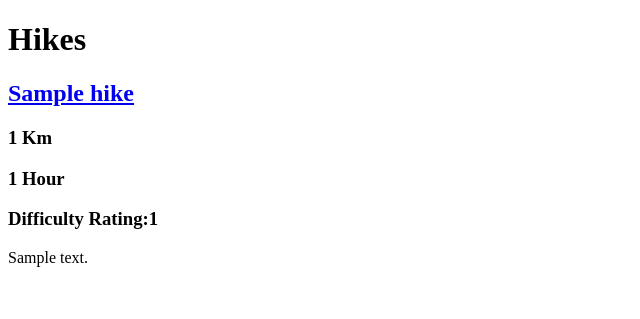
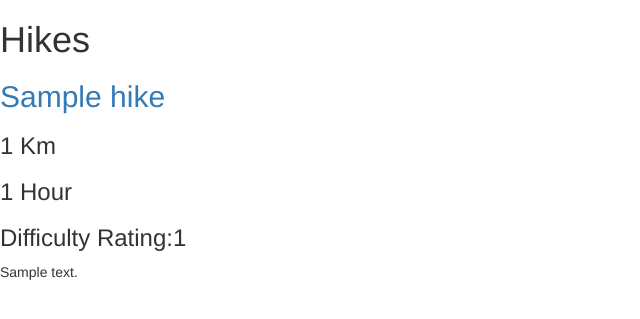
Before and after one commit to b-loyola/take-a-hike, a Rails app: page / in a window 1280 px wide. Shown: the top 319 px of the page, without its empty margins (0-640 px from the left). Run offline with Rails 7, Linux system fonts and the light colour scheme; tables that the repository leaves empty hold one stand-in row (values such as "Sample post"); style sheets or scripts are compiled from the project's sources; some libraries are stand-ins or nearby versions.

Commit message:
added bootstrap

```diff
--- a/app/assets/javascripts/application.js
+++ b/app/assets/javascripts/application.js
@@ -14,3 +14,5 @@
 //= require jquery_ujs
 //= require turbolinks
 //= require_tree .
+//= require jquery
+//= require bootstrap-sprockets
--- a/app/assets/stylesheets/application.css
+++ b/app/assets/stylesheets/application.scss
@@ -10,6 +10,6 @@
  * defined in the other CSS/SCSS files in this directory. It is generally better to create a new
  * file per style scope.
  *
- *= require_tree .
- *= require_self
  */
+@import "bootstrap-sprockets";
+@import "bootstrap";
```
Also changed, not shown: Gemfile, Gemfile.lock.
